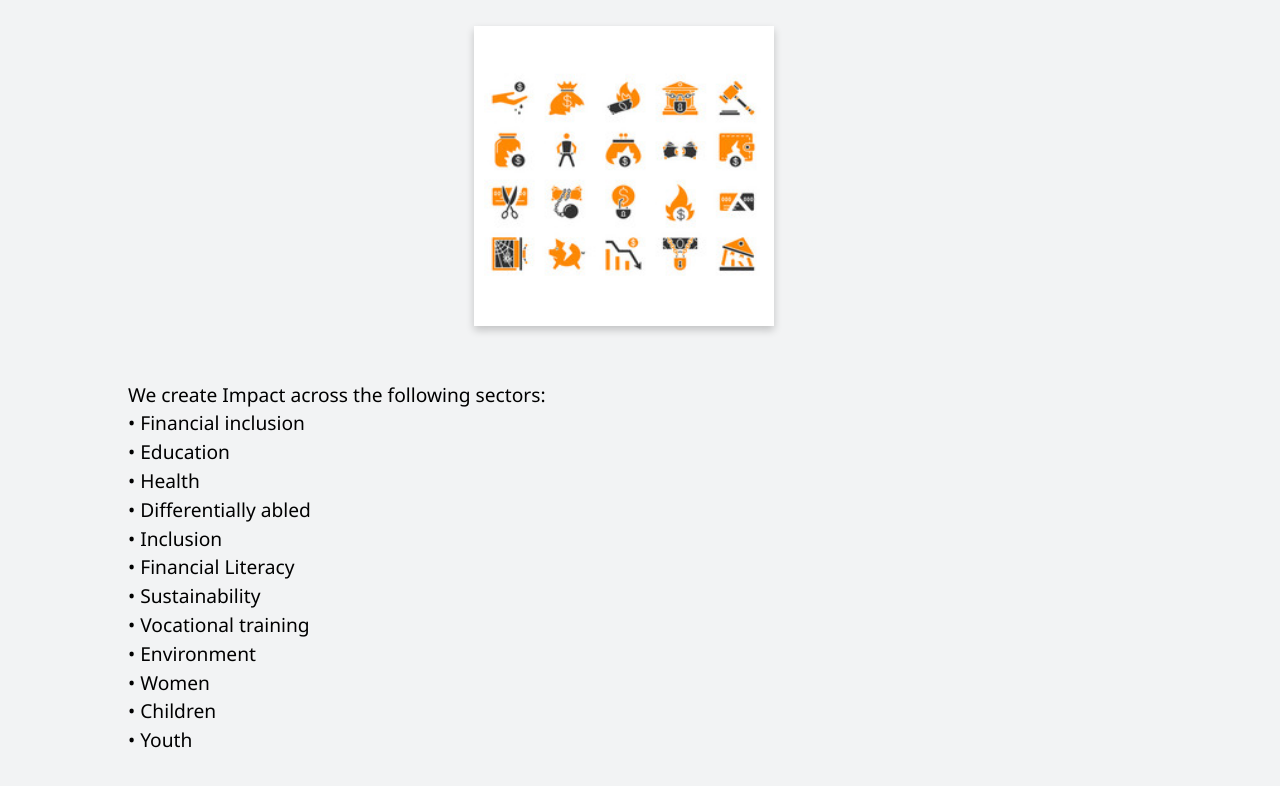
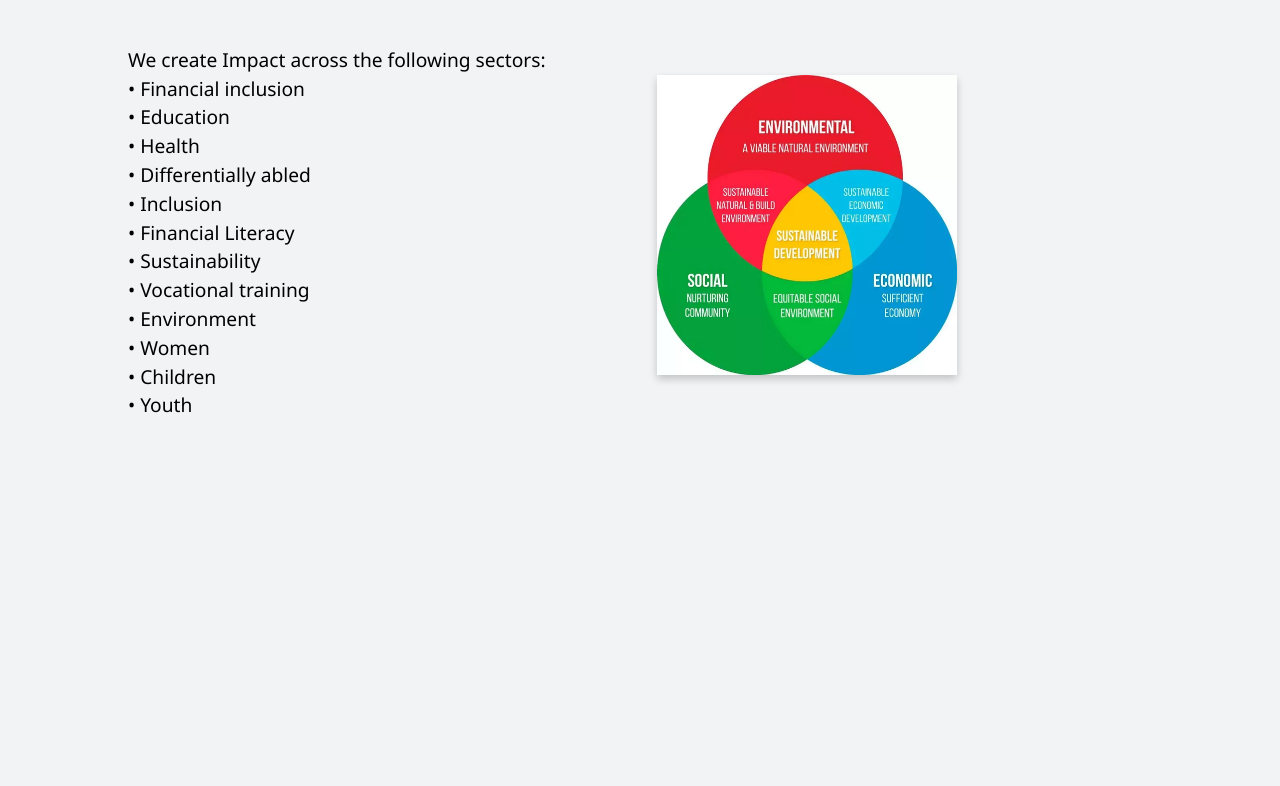
Before and after one commit to Equiglobe/equiglobe.github.io, a plain HTML site: page operation.html in a window 1280 px wide. Shown: the part 128-914 px from the top of the page. After the commit the page ends 800 px from the top, so only its background shows below. Drawn offline with Linux system fonts and the light colour scheme.

Commit message:
Update operation.html

```diff
--- a/operation.html
+++ b/operation.html
@@ -26,7 +26,6 @@
             <h2 class="md-heading" style="padding-top:5%;">
                 Areas of Operation
             </h2>
-        <img src="img/finance-icons.jpg" alt="John Doe" class="bio-image" style="float:center;margin-left:10%;margin-top:5%;height:300px;width:300px;">
         </div>
         <br><br><br>
 
@@ -34,6 +33,9 @@
 
 
             We create Impact across the following sectors:<br>
+            <div class="mobile-hidder">
+                <img src="img/venn-diagram.png" alt="Venn Diagram" class="bio-image" style="float:right;margin-right:20%;margin-bottom:10%;height:300px;width:300px;">
+            </div>
             • Financial inclusion<br>
             • Education<br>
             • Health<br>
```
